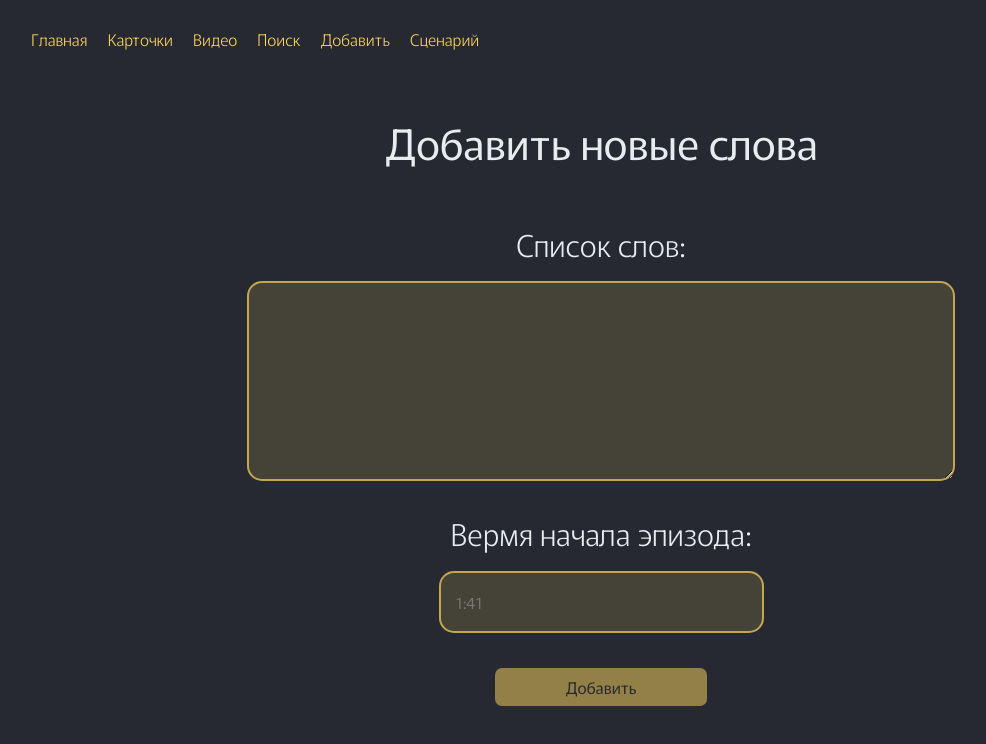
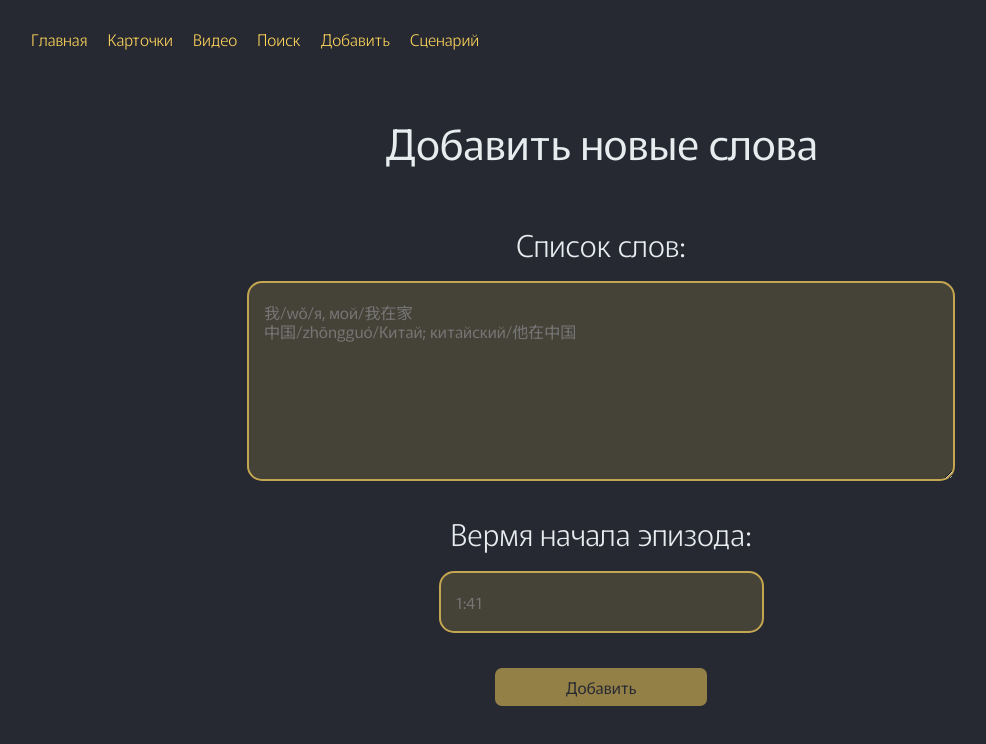
Before and after one commit to Vova-Pol/my-chinese-tool, a React (Create React App) app: page /add-words in a window 1280 px wide. Shown: the top 744 px of the page, without its empty margins (39-1025 px from the left). Built offline with nearby package versions, Linux system fonts and the light colour scheme; a web font is replaced by a local one.

Commit message:
написал плейсхолдер для textarea

```diff
--- a/src/pages/AddWords/AddWords.tsx
+++ b/src/pages/AddWords/AddWords.tsx
@@ -51,6 +51,7 @@ export default function AddWords() {
           required
           onChange={handleTextAreaChange}
           value={values.words}
+          placeholder="我/wǒ/я, мой/我在家&#10;中国/zhōngguó/Китай; китайский/他在中国"
         ></textarea>
         <span className="add-words__error">{errors.words}</span>
         <label className="add-words__label" htmlFor="words">
--- a/src/utils/utils.ts
+++ b/src/utils/utils.ts
@@ -16,7 +16,7 @@ import {
 export function createWordData(wordsString: string): IWord[] {
   const stringsArray = wordsString.split('\n');
   const wordsList = stringsArray.map((str, i) => {
-    // преобразуем каждую строку 我/wo/я/我在家 в массив ['我', 'wo', 'я', '我在家']
+    // преобразуем каждую строку 我/wǒ/я/我在家 в массив ['我', 'wǒ', 'я', '我在家']
     const wordPropertiesArr = str.split('/');
 
     // создаем объект
```
